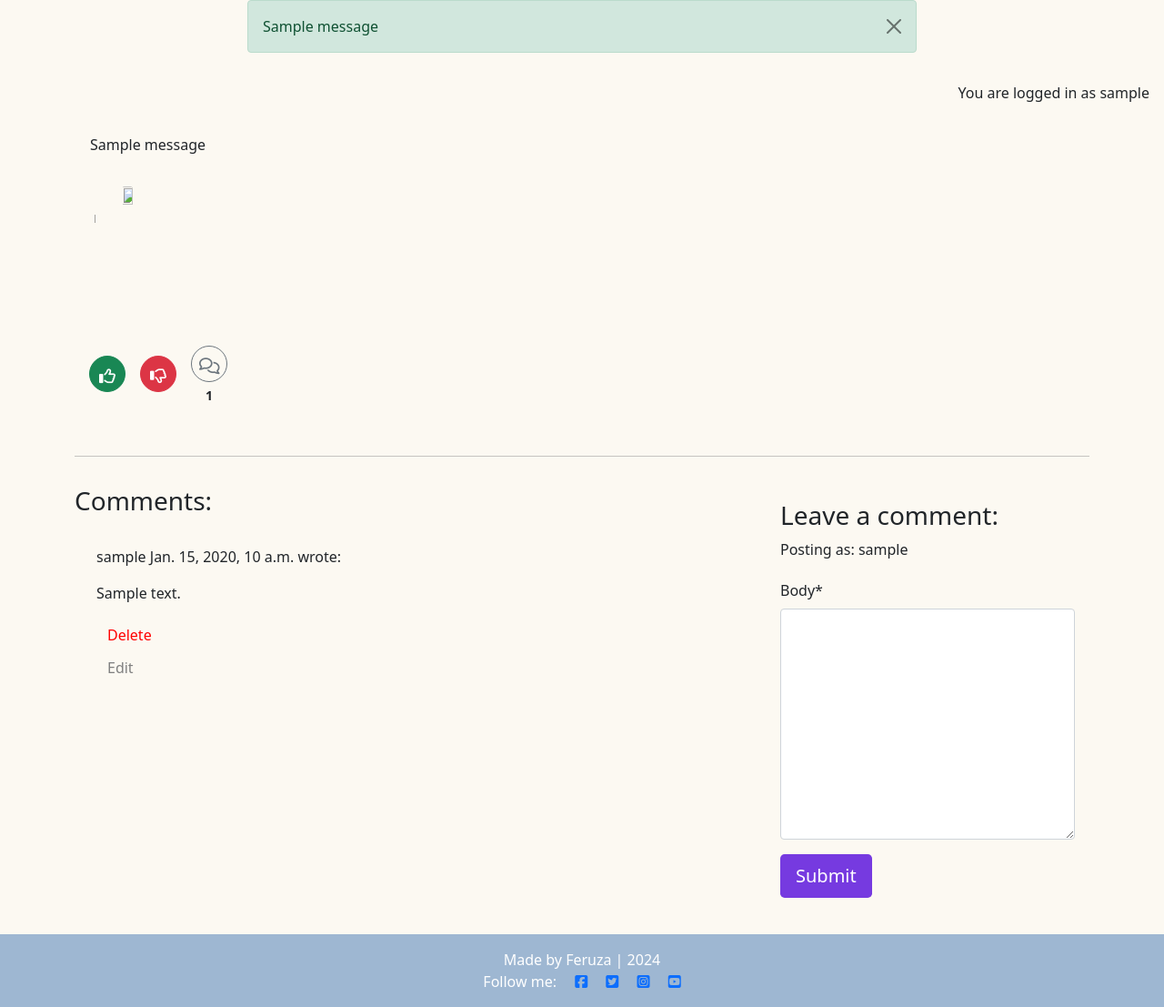
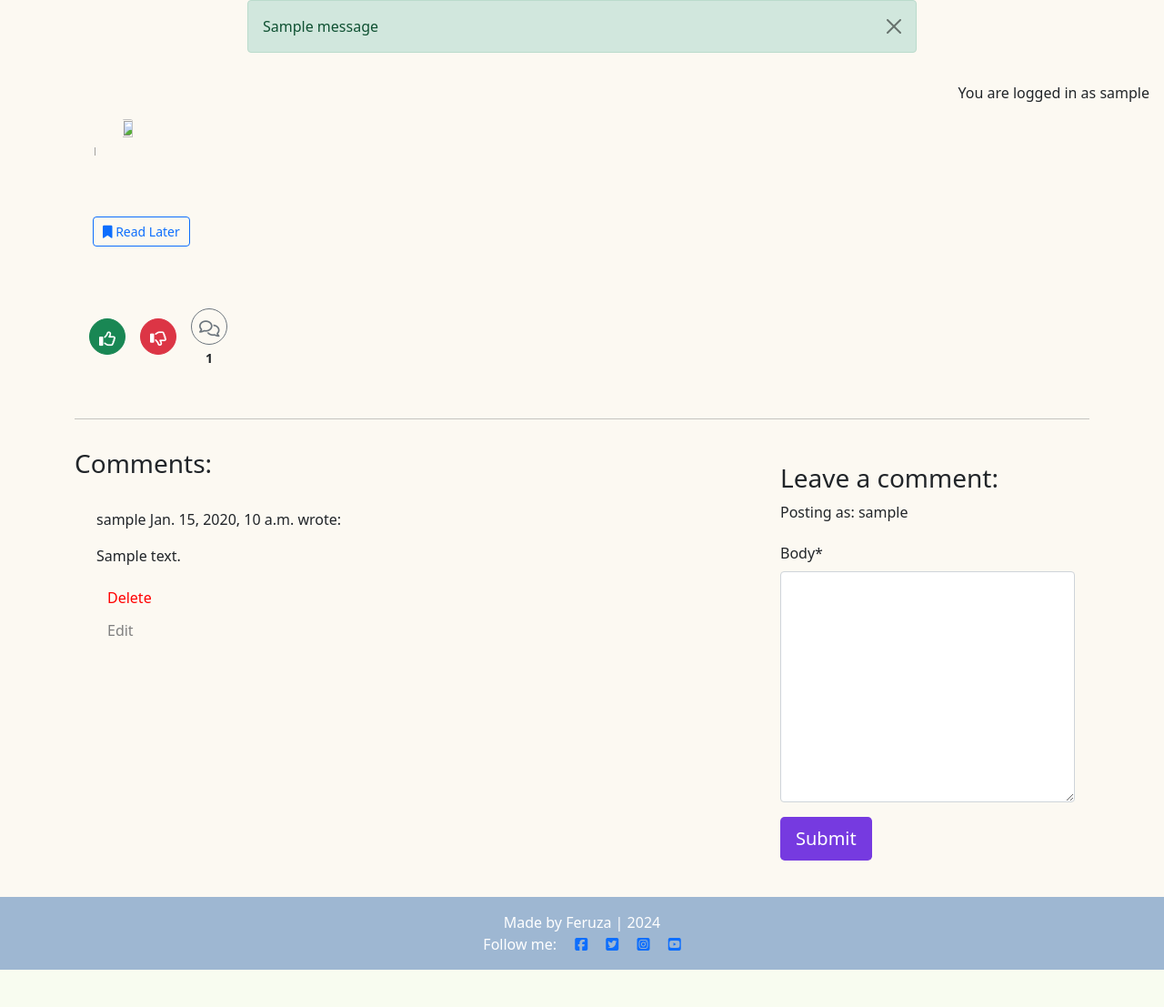
Before and after one commit to FeruzaShokirjonovna/Blog, a Django app: template templates/post_detail.html in a window 1280 px wide. Shown: the part 64-1171 px from the top of the page at 91% size. After the commit the page ends 1130 px from the top, so only its background shows below. Run offline with Django 3.2, Linux system fonts and the light colour scheme; the template is opened without the code that fills it: values that come from a table or form of the project are taken from there, others are empty; a user stored in the database is signed in; tables that the repository leaves empty hold one stand-in row (values such as "Sample post"); one stand-in notice (Sample message) is shown; parts of the project's set-up code (start-up, migrations or seed data) failed here and were passed over; some libraries are stand-ins or nearby versions.

Commit message:
Remove display messages to prevent duplicates

```diff
--- a/blog/urls.py
+++ b/blog/urls.py
@@ -7,6 +7,7 @@ from .views import (
     PostDetail,
     read_later,
     add_to_read_later,
+    remove_from_read_later,
     post_upvote,
     post_downvote,
 )
@@ -25,7 +26,7 @@ urlpatterns = [
     # URL to add posts to "Read Later"
     path('add_to_read_later/<slug:post_slug>/', views.add_to_read_later, name='add_to_read_later'),
     # Post upvote URL pattern
-    path("post/<slug:post_slug>/upvote/", views.post_upvote, name="post_upvote"),  # Post upvote URL pattern
+    path("post/<slug:post_slug>/upvote/", views.post_upvote, name="post_upvote"),
     # Post downvote URL pattern
     path("post/<slug:post_slug>/downvote/", views.post_downvote, name="post_downvote"),
     path('<slug:slug>/edit_comment/<int:comment_id>',views.comment_edit, name='comment_edit'),
--- a/templates/post_detail.html
+++ b/templates/post_detail.html
@@ -3,20 +3,7 @@
 {% load crispy_forms_tags %}
 {% block content %}
 
-<!-- Display messages -->
-<div class="container">
-    {% if messages %}
-    <div class="alert-container">
-        {% for message in messages %}
-        <div class="alert alert-{{ message.tags }}">
-            {{ message }}
-        </div>
-        {% endfor %}
-    </div>
-    {% endif %}
 
-
-</div>
 <!-- Masthead Section -->
 <div class="masthead">
     <div class="container">
@@ -47,7 +34,6 @@
         <!-- Sticky Read Later Button (in a sidebar) -->
         <div class="col-12" style="margin: 20px;">
             {% if user.is_authenticated %}
-            {% if post.read_later %}
 
             <!-- If the post is not saved to 'Read Later', show the Add button -->
             <form action="{% url 'add_to_read_later' post.slug %}" method="POST">
@@ -56,7 +42,6 @@
                     <i class="fas fa-bookmark"></i> Read Later
                 </button>
             </form>
-            {% endif %}
             {% else %}
             <p><a href="{% url 'login' %}">Log in</a> to save this post for later.</p>
             {% endif %}
```
Also changed, not shown: blog/views.py (+4 -4 lines), templates/read_later.html (+1 -7 lines).
